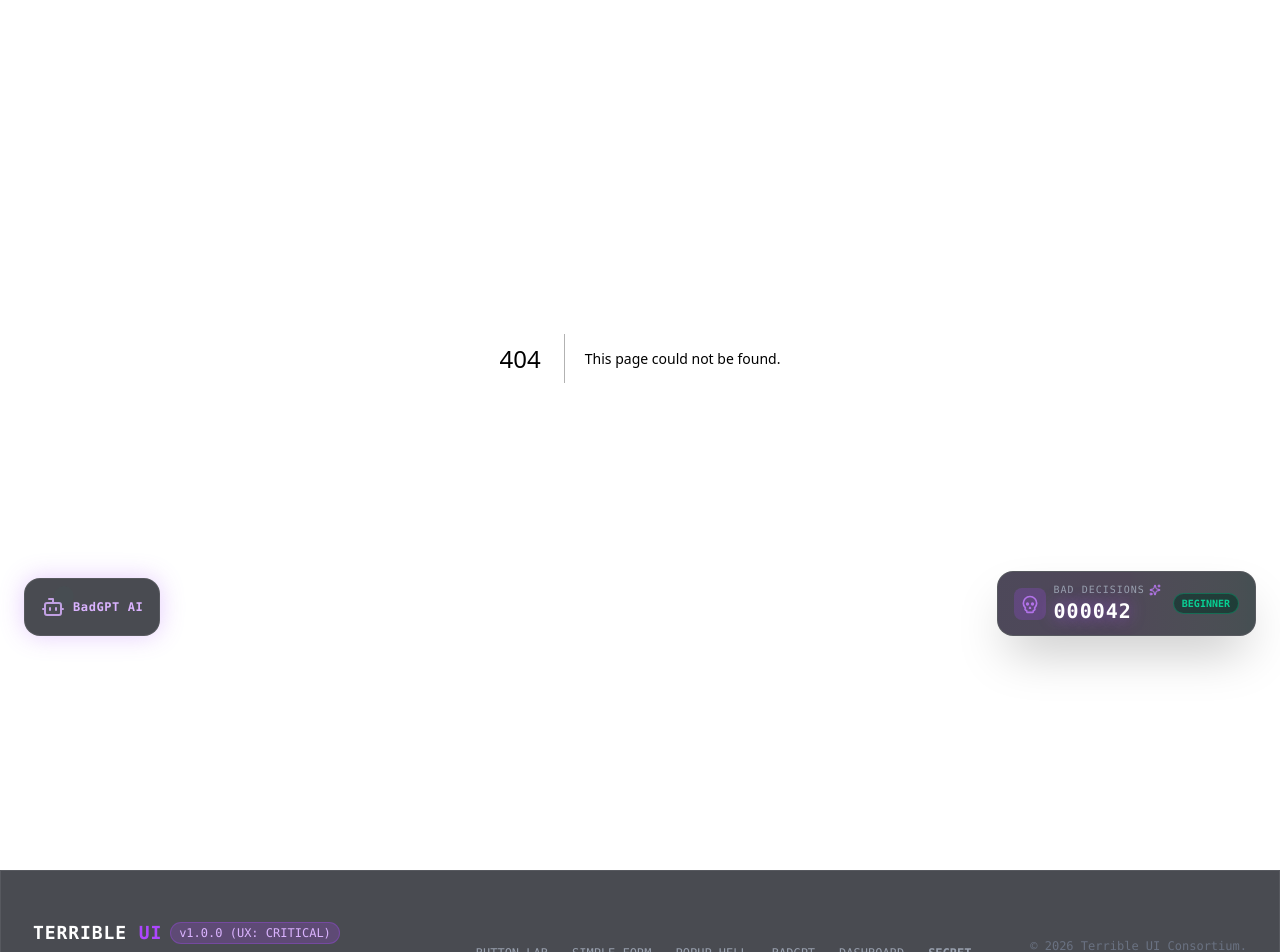
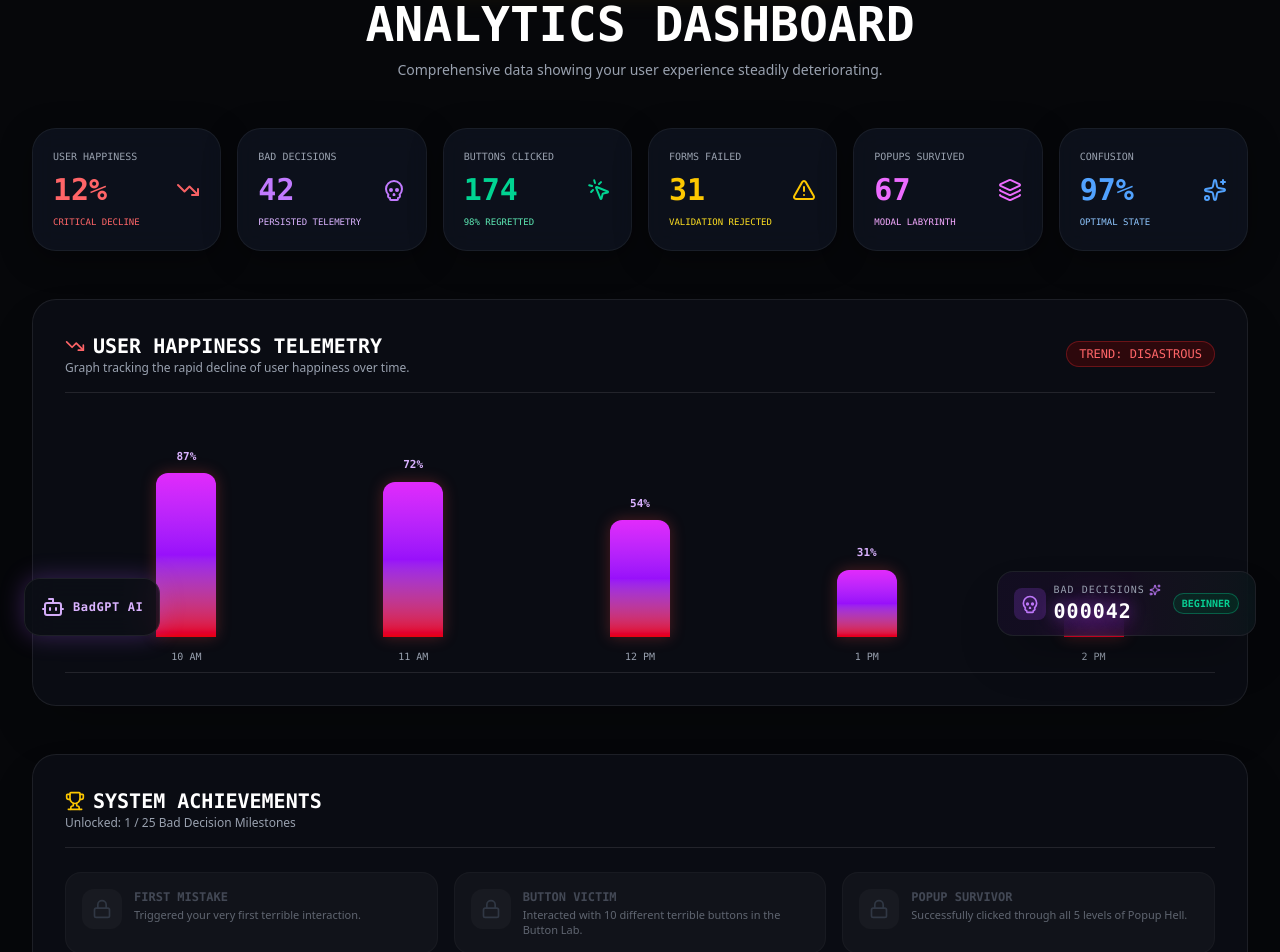
Before and after one commit to hasim2006/Terrible-UI, a Next.js app: page /dashboard in a window 1280 px wide. Before the commit this address had no page. Shown: the part 140-1092 px from the top of the page. Built offline with nearby package versions, Linux system fonts and the light colour scheme.

Commit message:
feat(dashboard): build analytics dashboard with telemetry and declining happiness chart

```diff
--- /dev/null
+++ b/app/dashboard/page.tsx
@@ -0,0 +1,182 @@
+'use client';
+
+import React, { useEffect } from 'react';
+import { useTerrible } from '@/context/TerribleContext';
+import { motion } from 'framer-motion';
+import {
+  LayoutDashboard, TrendingDown, Skull, MousePointerClick,
+  Layers, AlertTriangle, Trophy, Sparkles, CheckCircle2, Lock
+} from 'lucide-react';
+
+export default function DashboardPage() {
+  const { badDecisions, achievements, unlockAchievement } = useTerrible();
+
+  useEffect(() => {
+    unlockAchievement('CHART_OBSERVER');
+  }, [unlockAchievement]);
+
+  const happinessData = [
+    { time: '10 AM', happiness: 87, label: 'Normal Expectations' },
+    { time: '11 AM', happiness: 72, label: 'First Fleeing Button' },
+    { time: '12 PM', happiness: 54, label: 'Impossible Form Validation' },
+    { time: '1 PM', happiness: 31, label: 'Popup Hell Stage 3' },
+    { time: '2 PM', happiness: 12, label: 'BadGPT Response' },
+  ];
+
+  const totalUnlocked = achievements.filter(a => a.unlocked).length;
+
+  return (
+    <div className="space-y-12">
+      {/* Header */}
+      <div className="text-center space-y-3">
+        <div className="inline-flex items-center gap-2 px-4 py-1.5 rounded-full bg-blue-500/10 border border-blue-500/30 text-blue-300 font-mono text-xs font-semibold">
+          <LayoutDashboard className="w-3.5 h-3.5" /> REAL-TIME TELEMETRY
+        </div>
+        <h1 className="text-4xl sm:text-5xl font-extrabold font-mono text-white">ANALYTICS DASHBOARD</h1>
+        <p className="text-sm text-gray-400 font-sans">
+          Comprehensive data showing your user experience steadily deteriorating.
+        </p>
+      </div>
+
+      {/* Metrics Cards Grid */}
+      <div className="grid grid-cols-2 lg:grid-cols-6 gap-4">
+        {/* Card 1: User Happiness */}
+        <div className="p-5 rounded-3xl glass-card border border-red-500/30 flex flex-col justify-between">
+          <span className="text-[10px] font-mono text-gray-400 uppercase">USER HAPPINESS</span>
+          <div className="flex items-center justify-between mt-2">
+            <span className="text-3xl font-extrabold font-mono text-red-400">12%</span>
+            <TrendingDown className="w-6 h-6 text-red-400 animate-pulse" />
+          </div>
+          <span className="text-[9px] font-mono text-red-400 mt-2">CRITICAL DECLINE</span>
+        </div>
+
+        {/* Card 2: Bad Decisions */}
+        <div className="p-5 rounded-3xl glass-card border border-purple-500/30 flex flex-col justify-between">
+          <span className="text-[10px] font-mono text-gray-400 uppercase">BAD DECISIONS</span>
+          <div className="flex items-center justify-between mt-2">
+            <span className="text-3xl font-extrabold font-mono text-purple-400">{badDecisions}</span>
+            <Skull className="w-6 h-6 text-purple-400" />
+          </div>
+          <span className="text-[9px] font-mono text-purple-300 mt-2">PERSISTED TELEMETRY</span>
+        </div>
+
+        {/* Card 3: Buttons Clicked */}
+        <div className="p-5 rounded-3xl glass-card border border-emerald-500/30 flex flex-col justify-between">
+          <span className="text-[10px] font-mono text-gray-400 uppercase">BUTTONS CLICKED</span>
+          <div className="flex items-center justify-between mt-2">
+            <span className="text-3xl font-extrabold font-mono text-emerald-400">174</span>
+            <MousePointerClick className="w-6 h-6 text-emerald-400" />
+          </div>
+          <span className="text-[9px] font-mono text-emerald-300 mt-2">98% REGRETTED</span>
+        </div>
+
+        {/* Card 4: Forms Failed */}
+        <div className="p-5 rounded-3xl glass-card border border-yellow-500/30 flex flex-col justify-between">
+          <span className="text-[10px] font-mono text-gray-400 uppercase">FORMS FAILED</span>
+          <div className="flex items-center justify-between mt-2">
+            <span className="text-3xl font-extrabold font-mono text-yellow-400">31</span>
+            <AlertTriangle className="w-6 h-6 text-yellow-400" />
+          </div>
+          <span className="text-[9px] font-mono text-yellow-300 mt-2">VALIDATION REJECTED</span>
+        </div>
+
+        {/* Card 5: Popups Survived */}
+        <div className="p-5 rounded-3xl glass-card border border-fuchsia-500/30 flex flex-col justify-between">
+          <span className="text-[10px] font-mono text-gray-400 uppercase">POPUPS SURVIVED</span>
+          <div className="flex items-center justify-between mt-2">
+            <span className="text-3xl font-extrabold font-mono text-fuchsia-400">67</span>
+            <Layers className="w-6 h-6 text-fuchsia-400" />
+          </div>
+          <span className="text-[9px] font-mono text-fuchsia-300 mt-2">MODAL LABYRINTH</span>
+        </div>
+
+        {/* Card 6: Confusion */}
+        <div className="p-5 rounded-3xl glass-card border border-blue-500/30 flex flex-col justify-between">
+          <span className="text-[10px] font-mono text-gray-400 uppercase">CONFUSION</span>
+          <div className="flex items-center justify-between mt-2">
+            <span className="text-3xl font-extrabold font-mono text-blue-400">97%</span>
+            <Sparkles className="w-6 h-6 text-blue-400" />
+          </div>
+          <span className="text-[9px] font-mono text-blue-300 mt-2">OPTIMAL STATE</span>
+        </div>
+      </div>
+
+      {/* User Happiness Over Time Chart Section */}
+      <div className="p-8 rounded-3xl glass-panel border border-white/10 shadow-2xl space-y-6">
+        <div className="flex flex-col sm:flex-row items-start sm:items-center justify-between gap-2 border-b border-white/10 pb-4">
+          <div>
+            <h2 className="text-xl font-bold font-mono text-white flex items-center gap-2">
+              <TrendingDown className="w-5 h-5 text-red-400" /> USER HAPPINESS TELEMETRY
+            </h2>
+            <p className="text-xs text-gray-400 font-sans">
+              Graph tracking the rapid decline of user happiness over time.
+            </p>
+          </div>
+          <span className="text-xs font-mono text-red-400 px-3 py-1 rounded-full bg-red-950/60 border border-red-500/30">
+            TREND: DISASTROUS
+          </span>
+        </div>
+
+        {/* Custom Bar Chart Visualization */}
+        <div className="h-64 flex items-end justify-between gap-4 pt-8 pb-2 px-4 border-b border-white/10">
+          {happinessData.map((item, idx) => (
+            <div key={idx} className="flex-1 flex flex-col items-center h-full justify-end group">
+              <div className="text-[11px] font-mono text-purple-300 font-bold mb-2 group-hover:scale-110 transition-transform">
+                {item.happiness}%
+              </div>
+              <motion.div
+                initial={{ height: 0 }}
+                animate={{ height: `${item.happiness}%` }}
+                transition={{ duration: 1, delay: idx * 0.1 }}
+                className="w-full max-w-[60px] rounded-t-xl bg-gradient-to-t from-red-600 via-purple-600 to-fuchsia-500 shadow-[0_0_15px_rgba(239,68,68,0.3)] relative"
+              >
+                <div className="absolute inset-0 bg-white/10 opacity-0 group-hover:opacity-100 transition-opacity rounded-t-xl" />
+              </motion.div>
+              <div className="text-[10px] font-mono text-gray-400 mt-3">{item.time}</div>
+            </div>
+          ))}
+        </div>
+      </div>
+
+      {/* Achievement System Tracker */}
+      <div className="p-8 rounded-3xl glass-panel border border-white/10 shadow-2xl space-y-6">
+        <div className="flex items-center justify-between border-b border-white/10 pb-4">
+          <div>
+            <h2 className="text-xl font-bold font-mono text-white flex items-center gap-2">
+              <Trophy className="w-5 h-5 text-yellow-400" /> SYSTEM ACHIEVEMENTS
+            </h2>
+            <p className="text-xs text-gray-400 font-sans">
+              Unlocked: {totalUnlocked} / {achievements.length} Bad Decision Milestones
+            </p>
+          </div>
+        </div>
+
+        <div className="grid grid-cols-1 md:grid-cols-2 lg:grid-cols-3 gap-4">
+          {achievements.map(ach => (
+            <div
+              key={ach.id}
+              className={`p-4 rounded-2xl border transition-all flex items-start gap-3 ${
+                ach.unlocked
+                  ? 'bg-yellow-950/20 border-yellow-500/40 text-white shadow-[0_0_15px_rgba(234,179,8,0.15)]'
+                  : 'bg-white/5 border-white/5 text-gray-500 opacity-60'
+              }`}
+            >
+              <div className={`p-2.5 rounded-xl ${ach.unlocked ? 'bg-yellow-500/20 text-yellow-400 border border-yellow-500/30' : 'bg-white/5 text-gray-600'}`}>
+                {ach.unlocked ? <CheckCircle2 className="w-5 h-5" /> : <Lock className="w-5 h-5" />}
+              </div>
+              <div className="flex-1 min-w-0">
+                <h4 className="text-xs font-mono font-bold truncate">{ach.title}</h4>
+                <p className="text-[11px] font-sans text-gray-400 mt-0.5 leading-snug">{ach.description}</p>
+                {ach.unlockedAt && (
+                  <span className="text-[9px] font-mono text-yellow-400/80 mt-1 block">
+                    Unlocked: {ach.unlockedAt}
+                  </span>
+                )}
+              </div>
+            </div>
+          ))}
+        </div>
+      </div>
+    </div>
+  );
+}
```
